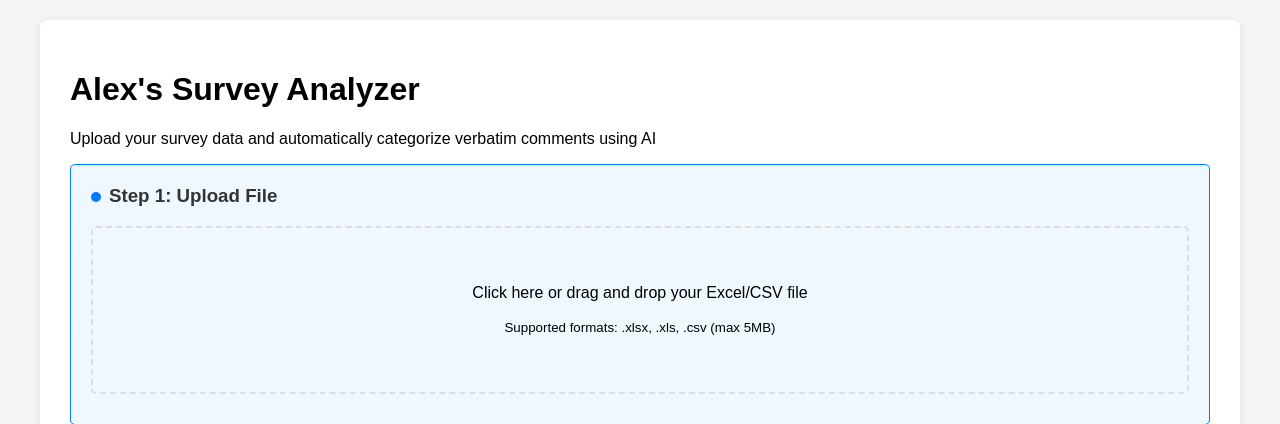
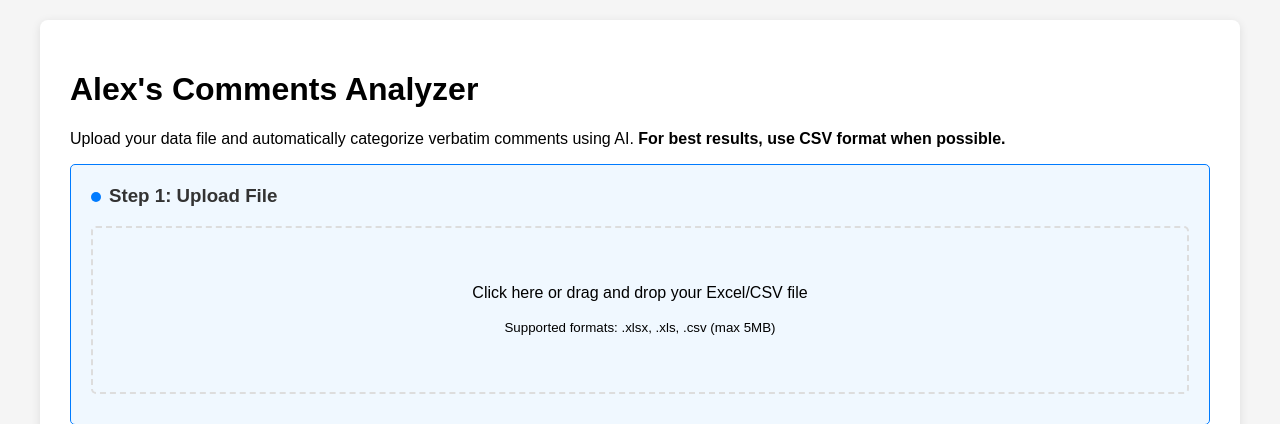
Before and after one commit to AlexIbby/verbatimAnalyze, a Flask app: page / in a window 1280 px wide. Shown: the top 424 px of the page. Run offline with Flask 2, Linux system fonts and the light colour scheme.

Commit message:
Rebrand to Comments Analyzer and improve UX
- Change app name from Survey Analyzer to Comments Analyzer
- Add instruction to use CSV format for best results
- Fix download CSV button text with icon for better visibility

🤖 Generated with [Claude Code](https://claude.ai/code)

Co-Authored-By: Claude <noreply@anthropic.com>

```diff
--- a/templates/index.html
+++ b/templates/index.html
@@ -3,7 +3,7 @@
 <head>
     <meta charset="UTF-8">
     <meta name="viewport" content="width=device-width, initial-scale=1.0">
-    <title>Alex's Survey Analyzer</title>
+    <title>Alex's Comments Analyzer</title>
     <style>
         body {
             font-family: Arial, sans-serif;
@@ -328,8 +328,8 @@
 </head>
 <body>
     <div class="container">
-        <h1>Alex's Survey Analyzer</h1>
-        <p>Upload your survey data and automatically categorize verbatim comments using AI</p>
+        <h1>Alex's Comments Analyzer</h1>
+        <p>Upload your data file and automatically categorize verbatim comments using AI. <strong>For best results, use CSV format when possible.</strong></p>
 
         <!-- Step 1: File Upload -->
         <div class="step active" id="step-upload">
@@ -406,7 +406,7 @@
                 </div>
             </div>
             <div class="download-buttons" id="download-buttons" style="display: none;">
-                <button class="btn success" onclick="downloadCSV()">Download CSV</button>
+                <button class="btn success" onclick="downloadCSV()">📊 Download CSV</button>
                 <button class="btn warning" onclick="downloadPDF()">Download PDF Report</button>
             </div>
         </div>
```
